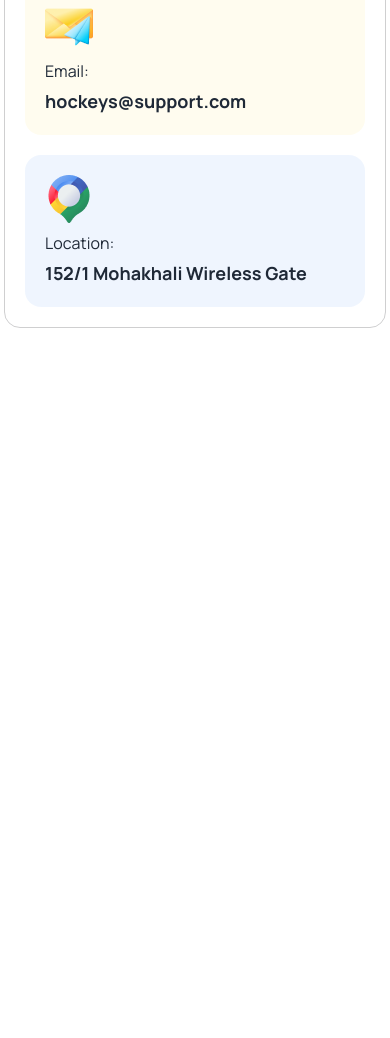
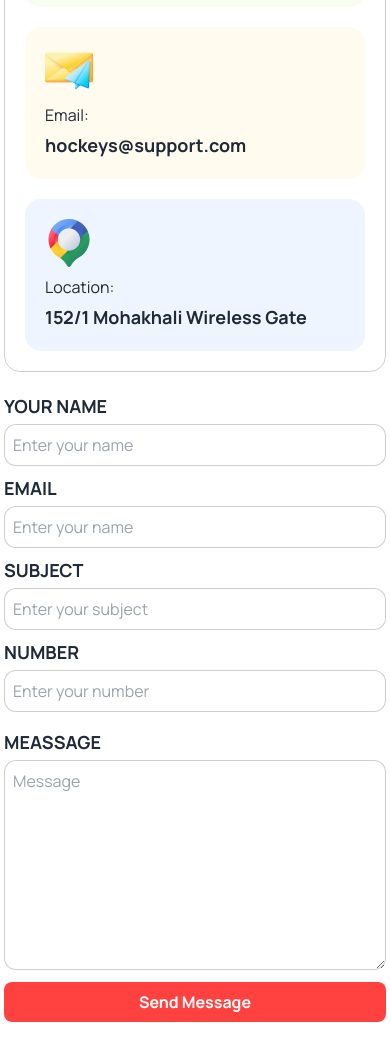
Before and after one commit to shohayabt/hockeys-club, a website: page index.html in a window 390 px wide. Shown: the part 4684-5722 px from the top of the page. Before the commit the page ends 5012 px from the top, so only its background shows below. Drawn offline with Linux system fonts and the light colour scheme.

Commit message:
Get in touch section complete with responsive for all devices

```diff
--- a/index.html
+++ b/index.html
@@ -481,11 +481,12 @@
         placerat dolor. Purus urna in sit nullam proin.
       </p>
     </div>
-    <div class="mt-5">
+    <div class="mt-10 md:grid md:grid-cols-2 md:gap-x-10">
       <div class="border border-grey rounded-2xl p-5">
         <div class="w-full rounded-2xl bg-group-one p-5 mt-5">
           <img src="./images/Group 1171275317.png" alt="phone">
-          <p class="text-base mt-2">Phone Number: <span class="font-bold text-lg block mt-1">(+62) 123-321-543</span></p>
+          <p class="text-base mt-2">Phone Number: <span class="font-bold text-lg block mt-1">(+62) 123-321-543</span>
+          </p>
         </div>
         <div class="w-full rounded-2xl bg-group-two p-5 mt-5">
           <img src="./images/Group 1171275318.png" alt="phone">
@@ -493,12 +494,43 @@
         </div>
         <div class="w-full rounded-2xl bg-group-three p-5 mt-5">
           <img src="./images/Group 1171275321.png" alt="phone">
-          <p class="text-base mt-2">Location: <span class="font-bold text-lg block mt-1">152/1 Mohakhali Wireless Gate</span></p>
+          <p class="text-base mt-2">Location: <span class="font-bold text-lg block mt-1">152/1 Mohakhali Wireless
+              Gate</span></p>
         </div>
+      </div>
+      <div class="mt-5 md:mt-0">
+        <div class="c-input-group">
+          <div class="mt-2">
+            <label class="input-label" for="name">Your Name</label>
+            <input type="text" id="name" placeholder="Enter your name">
+          </div>
+          <div class="mt-2">
+            <label class="input-label" for="email">Email</label>
+            <input type="text" id="email" placeholder="Enter your name">
+          </div>
+
+        </div>
+        <div class="c-input-group">
+          <div class="mt-2">
+            <label class="input-label" for="subject">subject</label>
+            <input type="text" id="subject" placeholder="Enter your subject">
+          </div>
+          <div class="mt-2">
+            <label class="input-label" for="email">number</label>
+            <input type="number" id="number" placeholder="Enter your number">
+          </div>
+        </div>
+        <div class="my-4">
+          <label class="input-label" for="message">Meassage</label>
+          <textarea rows="8"  name="message" id="message" placeholder="Message"></textarea>
+          <button class="c-btn mt-3 w-full">
+            Send Message
+          </button>
+        </div>
+
       </div>
     </div>
   </section>
-
   <!-- GET IN TOUCH SECTION END HERE -->
 </body>
 
--- a/src/input.css
+++ b/src/input.css
@@ -2,9 +2,11 @@
 @tailwind components;
 @tailwind utilities;
 
+@layer components {
     .c-btn {
         @apply inline-block font-bold text-white text-base bg-main rounded-lg px-3 py-2 lg:px-5 lg:py-3;
     }
+
     /* TITLE SECTIN FOR REUSE */
     .info {
         @apply border-y-2 border-grey dark:border-cc border-dashed py-5;
@@ -17,6 +19,7 @@
     .info-text {
         @apply font-medium text-sm text-center my-2;
     }
+
     /* PROGRAM SECTION */
     .c-program-card {
         @apply w-full h-[244px] overflow-hidden rounded-xl p-5 bg-cover bg-center flex justify-center items-baseline flex-col relative text-white;
@@ -48,7 +51,21 @@
         background-repeat: no-repeat;
         background-size: cover;
     }
+
     /* PRODUCT SECTION */
-.c-product-card{
+    .c-product-card {
         @apply p-5 border border-grey rounded-2xl my-4 sm:grid sm:grid-cols-3 sm:gap-x-10;
     }
+
+    /* GET IN TOUCH */
+    .c-input-group {
+        @apply px-0 sm:grid sm:grid-cols-2 sm:gap-x-2;
+    }
+
+    .input-label {
+        @apply text-lg font-bold uppercase;
+    }
+    input , textarea{
+        @apply block w-full p-2 mt-1 outline-none border border-grey rounded-xl;
+    }
+}
```
Also changed, not shown: output/output.css. Lines whose indentation alone changed are shown as unchanged.
